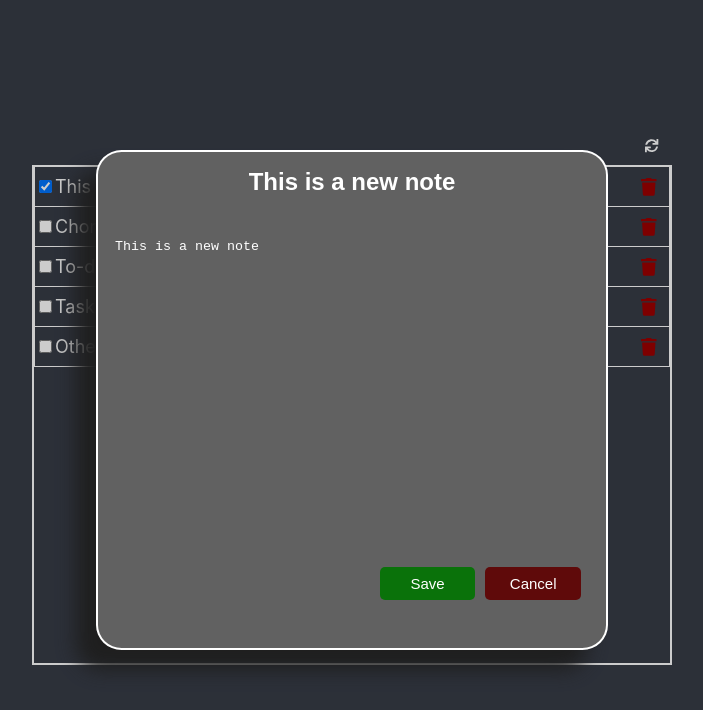
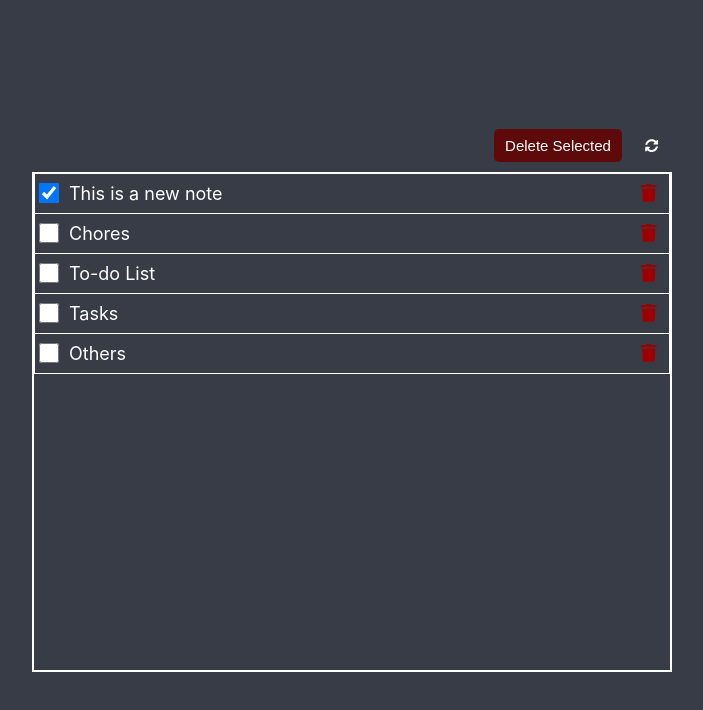
Before and after one commit to mohamedhamza12/notepad, a React (Create React App) app: page / in a window 1280 px wide. Both pictures are taken after a click on the checkbox 333 px from the left and 186 px from the top of the page. Shown: the top 710 px of the page, without its empty margins (288-991 px from the left). Built offline with nearby package versions, Linux system fonts and the light colour scheme; data requests are answered from the project's data file.

Commit message:
modified UI. Added delete multiple. Loading screen

```diff
--- a/src/App.css
+++ b/src/App.css
@@ -6,3 +6,33 @@
   align-items: center;
   justify-content: center;
 }
+
+.notepad-button {
+  margin-right: 10px;
+  background-color: white;
+  color: black;
+  font-size: 15px;
+  border: none;
+  border-radius: 5px;
+  height: 33px;
+  width: 20%;
+  transition-duration: 0.3s;
+}
+
+.notepad-button.primary-button {
+  background-color: rgb(10, 114, 10);
+  color: #fff;
+}
+
+.notepad-button.primary-button:hover {
+  background-color: rgb(8, 172, 8);
+}
+
+.notepad-button.danger-button {
+  background-color: rgb(95, 10, 10);
+  color: #fff;
+}
+
+.notepad-button.danger-button:hover {
+  background-color: rgb(148, 17, 17);
+}
--- a/src/Note.css
+++ b/src/Note.css
@@ -28,36 +28,6 @@
     justify-content: flex-end;
 }
 
-.note-card .note-bottom-buttons .notepad-button {
-    margin-right: 10px;
-    background-color: white;
-    color: black;
-    font-size: 15px;
-    border: none;
-    border-radius: 5px;
-    height: 33px;
-    width: 20%;
-    transition-duration: 0.3s;
-}
-
-.note-card .note-bottom-buttons .notepad-button.primary-button {
-    background-color: rgb(10, 114, 10);
-    color: #fff;
-}
-
-.note-card .note-bottom-buttons .notepad-button.primary-button:hover {
-    background-color: rgb(8, 172, 8);
-}
-
-.note-card .note-bottom-buttons .notepad-button.danger-button {
-    background-color: rgb(95, 10, 10);
-    color: #fff;
-}
-
-.note-card .note-bottom-buttons .notepad-button.danger-button:hover {
-    background-color: rgb(148, 17, 17);
-}
-
 #note-title,
 #note-body {
     color: #fff;
--- a/src/Note.js
+++ b/src/Note.js
@@ -15,7 +15,7 @@ const Note = ({ noteData, updateAndClose }) => {
             }}>
             <div className="note-card">
                 <input id="note-title" type="text" value={_title} onChange={e => setTitle(e.target.value)} />
-                <textarea id="note-body" value={_body} onChange={e => setBody(e.target.value)} />
+                <textarea id="note-body" value={_body} onChange={e => {console.log('changed'); setBody(e.target.value)}} />
                 <div className="note-bottom-buttons">
                     <button className="notepad-button primary-button" onClick={() =>
                         fetch(`${apiUrl}/notes/${noteData.id}`, {
--- a/src/NotesList.css
+++ b/src/NotesList.css
@@ -44,6 +44,12 @@
     align-items: center;
 }
 
+.note-row input[type="checkbox"] {
+    width: 20px;
+    height: 20px;
+    margin-right: 10px;
+}
+
 .icon-button {
     background: transparent;
     width: 40px;
@@ -65,3 +71,15 @@
 #delete-note-button:hover {
     color: #d40000;
 }
+
+.loading-container {
+    background-color: rgba(0, 0, 0, 0.2);
+    position: fixed;
+    display: flex;
+    align-items: center;
+    justify-content: center;
+    top: 0;
+    z-index: 1001;
+    width: 100%;
+    height: 100%;
+}
--- a/src/NotesList.js
+++ b/src/NotesList.js
@@ -1,4 +1,4 @@
-import { faSync, faTrash } from '@fortawesome/free-solid-svg-icons';
+import { faCircleNotch, faSyncAlt, faTrash } from '@fortawesome/free-solid-svg-icons';
 import { FontAwesomeIcon } from '@fortawesome/react-fontawesome';
 import React, { useEffect, useState } from 'react';
 import './NotesList.css';
@@ -10,6 +10,7 @@ const NotesList = () => {
     const [selectedNotes, setSelectedNotes] = useState(new Set());
     const [refreshNotes, setRefreshNotes] = useState(true);
     const [openedNote, setOpenedNote] = useState(null);
+    const [loading, setLoading] = useState(false);
 
     useEffect(() => {
         if (refreshNotes) {
@@ -31,16 +32,36 @@ const NotesList = () => {
     return (
         <>
             <div className="notes-list-container">
+                {selectedNotes.size ?
+                    <button className="notepad-button danger-button"
+                        onClick={() => {
+                            setLoading(true);
+                            let fetches = [];
+                            for (const id of selectedNotes) {
+                                fetches.push(
+                                    fetch(`${apiUrl}/notes/${id}`, {
+                                        method: 'DELETE'
+                                    })
+                                );
+                            }
+                            Promise.all(fetches).then(() => {
+                                setRefreshNotes(true);
+                                setSelectedNotes(new Set());
+                                setLoading(false);
+                            })
+                        }}>Delete Selected</button> :
+                    null}
                 <button className="icon-button" onClick={() => setRefreshNotes(true)}>
-                    <FontAwesomeIcon icon={faSync} color="white" spin={refreshNotes} />
+                    <FontAwesomeIcon icon={faSyncAlt} color="white" spin={refreshNotes} />
                 </button>
                 <div className="notes-list">
                     {
                         notes.map((note, i) =>
                             <div className="note-row" key={i}
                                 onClick={e => {
-                                    console.log();
-                                    if (e.target.closest('#delete-note-button') !== null) {
+                                    if (e.target.closest('[type="checkbox"]'))
+                                        return;
+                                    if (e.target.closest('#delete-note-button')) {
                                         fetch(`${apiUrl}/notes/${note.id}`, {
                                             method: 'DELETE'
                                         }).then(() => setRefreshNotes(true));
@@ -48,13 +69,14 @@ const NotesList = () => {
                                         setOpenedNote(note);
                                     }
                                 }}>
-                                <input id={`selected-note-${i}`} type="checkbox" checked={selectedNotes.has(i)} onChange={e => {
-                                    const setCopy = new Set(selectedNotes);
-                                    if (setCopy.has(i))
-                                        setCopy.delete(i);
+                                <input id={`selected-note-${i}`} type="checkbox" checked={selectedNotes.has(note.id)} onChange={e => {
+                                    const selectedNotesCopy = new Set(selectedNotes);
+                                    if (selectedNotesCopy.has(note.id))
+                                        selectedNotesCopy.delete(note.id);
                                     else
-                                        setCopy.add(i);
-                                    setSelectedNotes(setCopy);
+                                        selectedNotesCopy.add(note.id);
+
+                                    setSelectedNotes(selectedNotesCopy);
                                 }} />
                                 <span>{note.title}</span>
                                 <button id="delete-note-button" className="icon-button end-button">
@@ -67,6 +89,13 @@ const NotesList = () => {
             {
                 openedNote ? <Note noteData={openedNote} updateAndClose={updateAndClose} /> : null
             }
+            {
+                loading ?
+                    <div className="loading-container">
+                        <FontAwesomeIcon icon={faCircleNotch} spin={true} size="3x" color="white" />
+                    </div> :
+                    null
+            }
         </>
     );
 };
```
